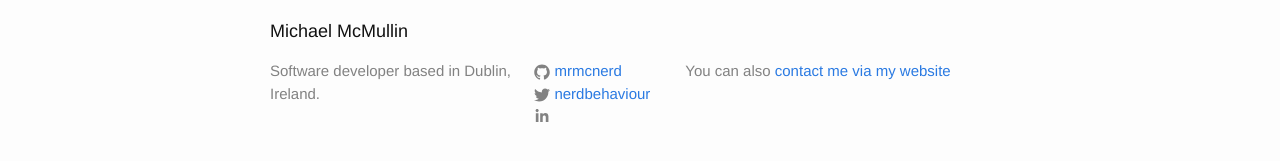
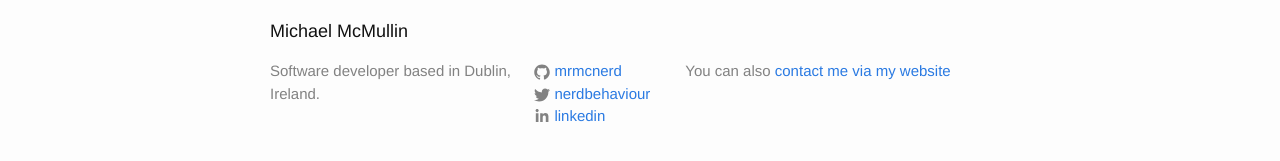
Before and after one commit to michaelmcmullin/michaelmcmullin.github.io, a Jekyll site: the page built from index.html, in a window 1280 px wide. Shown: the part 393-554 px from the top of the page. Built offline with Jekyll 4.4.1, drawn with Linux system fonts in a browser that asks for light colours.

Commit message:
Add display name for LinkedIn link

```diff
--- a/_config.yml
+++ b/_config.yml
@@ -15,6 +15,7 @@ url: "http://www.mrmcnerd.com" # the base hostname & protocol for your site
 twitter_username: nerdbehaviour
 github_username:  mrmcnerd
 linkedin_username: mcmullinmichael
+linkedin_name: linkedin
 
 # Build settings
 markdown: kramdown
```
